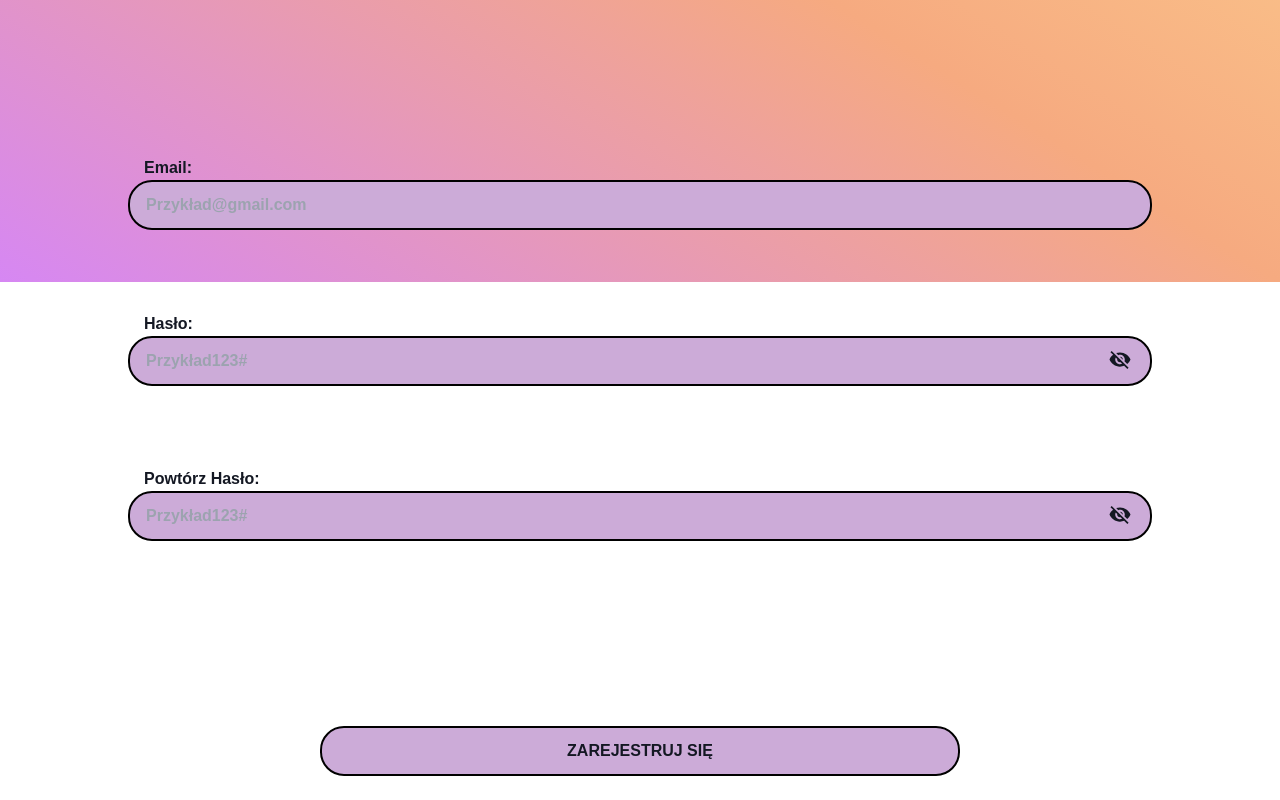
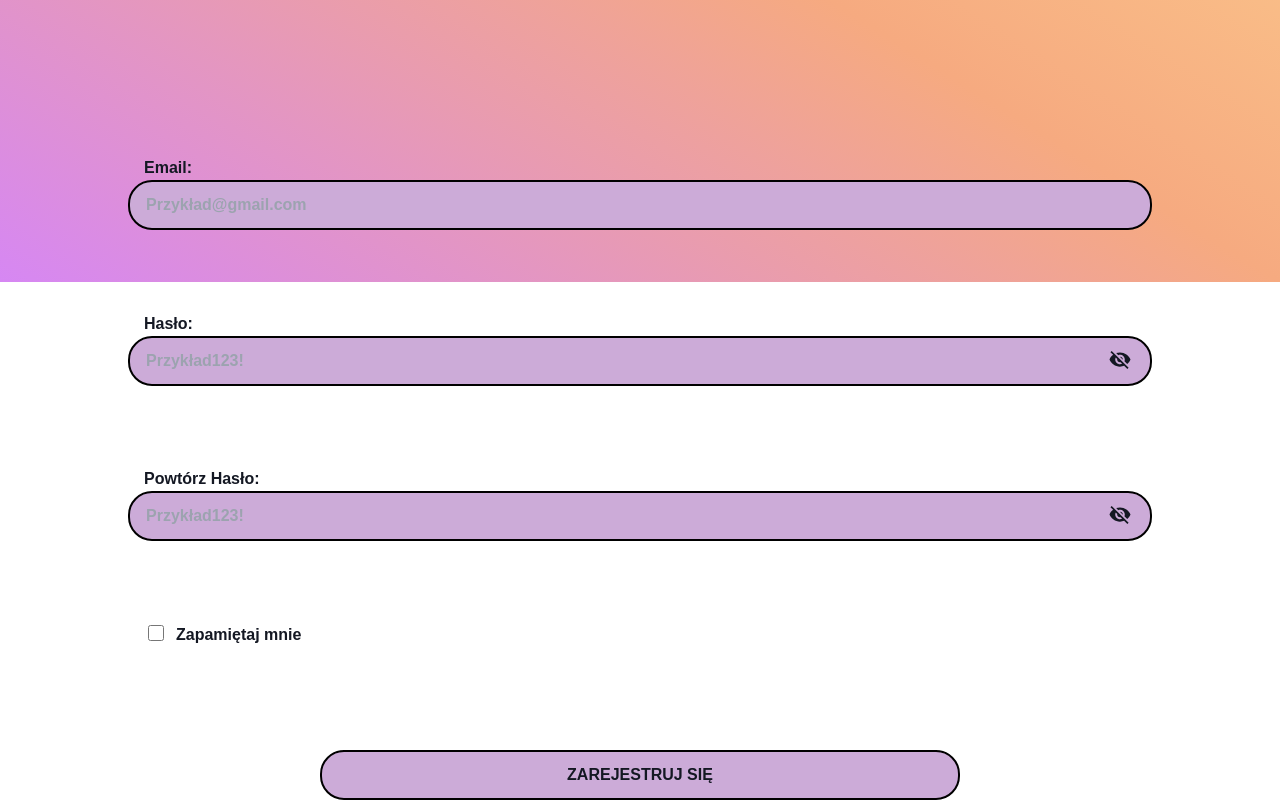
Before and after one commit to kasperborecki/StudyBuddy, a React (Create React App) app: page /registration in a window 1280 px wide. Shown: the part 518-1318 px from the top of the page. Before the commit the page ends 1294 px from the top, so only its background shows below. Built offline with nearby package versions, Linux system fonts and the light colour scheme.

Commit message:
Registration

```diff
--- a/src/pages/authorization/Registration.Page.tsx
+++ b/src/pages/authorization/Registration.Page.tsx
@@ -1,15 +1,47 @@
-import {useState} from 'react';
+import {ChangeEvent, FormEvent, useState} from 'react';
 import logo from '../../asets/Logo.png';
-import UiPurpleButtonShort from '../../components/butons/UiPurpleButtonShort';
-import UiPurpleInput from '../../components/inputs/UiPurpleInput';
 import {IoMdEye} from 'react-icons/io';
 import {IoMdEyeOff} from 'react-icons/io';
+import supabase from '../../config/SupabaseClient';
+import {useNavigate} from 'react-router-dom';
 
 const RegistrationPage = () => {
-  const [isVisible, setIsVisible] = useState<boolean>(true);
+  const navigate = useNavigate();
+  const [isPasswordVisible, setIsPasswordVisible] = useState<boolean>(false);
 
-  const handleShowHidePassword = () => {
-    setIsVisible(!isVisible);
+  const [formData, setFormData] = useState({
+    email: '',
+    password: '',
+    passwordSecond: '',
+  });
+
+  const handleTogglePasswordVisibility = () => {
+    setIsPasswordVisible((prev) => !prev);
+  };
+
+  const handleChange = (event: ChangeEvent<HTMLInputElement>): void => {
+    setFormData((prevFormData) => ({
+      ...prevFormData,
+      [event.target.name]: event.target.value,
+    }));
+    console.log(formData);
+  };
+
+  const handleSubmit = async (e: FormEvent): Promise<void> => {
+    e.preventDefault();
+    if (formData.password === formData.passwordSecond) {
+      try {
+        const {error} = await supabase.auth.signUp({
+          email: formData.email,
+          password: formData.password,
+        });
+        // navigate('/');
+
+        if (error) throw error;
+      } catch (error) {
+        console.error('Authentication error:', error);
+      }
+    }
   };
 
   return (
@@ -21,36 +53,76 @@ const RegistrationPage = () => {
           className='w-[200px] h-[200px]'
         />
       </div>
-      <div className='mt-[12%] w-screen flex flex-col items-center font-k2d font-bold'>
+      <form
+        className='mt-[12%] w-screen flex flex-col items-center font-k2d font-bold'
+        onSubmit={handleSubmit}>
         <div className='w-[80%]'>
-          <p className='ml-4'>Email:</p>
-          <UiPurpleInput
-            backgroundText={'Przykład@gmail.com'}
-            isPassword={false}
+          <label className='ml-4'>Email:</label>
+          <input
+            className='bg-[#ccabd8] border-2 border-black w-full h-[50px] rounded-3xl mb-[8%] pl-4 focus:outline-none focus:border-purple-500'
+            placeholder='Przykład@gmail.com'
+            name='email'
+            onChange={handleChange}
           />
-          <p className='ml-4'>Hasło:</p>
+          <label className='ml-4'>Hasło:</label>
           <div className='relative'>
-            <UiPurpleInput
-              backgroundText={'Przykład123#'}
-              isPassword={isVisible}
+            <input
+              type={isPasswordVisible ? 'text' : 'password'}
+              className='bg-[#ccabd8] border-2 border-black w-full h-[50px] rounded-3xl mb-[8%] pl-4 focus:outline-none focus:border-purple-500'
+              placeholder='Przykład123!'
+              name='password'
+              onChange={handleChange}
             />
-            <button onClick={handleShowHidePassword} className='absolute top-3 right-5'>
-              {isVisible ? <IoMdEyeOff className='w-6 h-6'/> : <IoMdEye className='w-6 h-6'/>}
+            <button
+              type='button'
+              onClick={handleTogglePasswordVisibility}
+              className='absolute top-3 right-5'>
+              {isPasswordVisible ? (
+                <IoMdEye className='w-6 h-6' />
+              ) : (
+                <IoMdEyeOff className='w-6 h-6' />
+              )}
             </button>
-          </div>
-          <p className='ml-4'>Powtórz Hasło:</p>
-          <div className='relative'>
-            <UiPurpleInput
-              backgroundText={'Przykład123#'}
-              isPassword={isVisible}
-            />
-            <button onClick={handleShowHidePassword} className='absolute top-3 right-5'>
-              {isVisible ? <IoMdEyeOff className='w-6 h-6'/> : <IoMdEye className='w-6 h-6'/>}
-            </button>
+            <label className='ml-4'>Powtórz Hasło:</label>
+            <div className='relative'>
+              <input
+                type={isPasswordVisible ? 'text' : 'password'}
+                className='bg-[#ccabd8] border-2 border-black w-full h-[50px] rounded-3xl mb-[8%] pl-4 focus:outline-none focus:border-purple-500'
+                placeholder='Przykład123!'
+                name='passwordSecond'
+                onChange={handleChange}
+              />
+              <button
+                type='button'
+                onClick={handleTogglePasswordVisibility}
+                className='absolute top-3 right-5'>
+                {isPasswordVisible ? (
+                  <IoMdEye className='w-6 h-6' />
+                ) : (
+                  <IoMdEyeOff className='w-6 h-6' />
+                )}
+              </button>
+            </div>
+            <div className='flex ml-5'>
+              <input
+                type='checkbox'
+                id='rememberMe'
+                className='w-4 h-4 mt-0.5 accent-purple-500'
+              />
+              <label
+                htmlFor='rememberMe'
+                className='ml-3'>
+                Zapamiętaj mnie
+              </label>
+            </div>
           </div>
         </div>
-        <UiPurpleButtonShort text={'ZAREJESTRUJ SIĘ'} />
-      </div>
+        <button
+          className='bg-[#ccabd8] border-2 border-black w-[50%] h-[50px] rounded-3xl mt-[8%]'
+          type='submit'>
+          ZAREJESTRUJ SIĘ
+        </button>
+      </form>
     </div>
   );
 };
--- a/src/pages/authorization/Welcome.Page.tsx
+++ b/src/pages/authorization/Welcome.Page.tsx
@@ -14,7 +14,7 @@ const WelcomePage = () => {
       <div className='mt-[12%] w-screen flex flex-col items-center font-k2d font-bold'>
         <UiPurpleButtonLong text='WEJDŹ JAKO GOŚĆ' push={'guest'} />
         <UiPurpleButtonLong text='ZALOGUJ SIĘ' push={'login'} />
-        <UiPurpleButtonLong text='ZAREJESTRUJ SIĘ' push={'register'} />
+        <UiPurpleButtonLong text='ZAREJESTRUJ SIĘ' push={'registration'} />
       </div>
     </div>
   );
```
